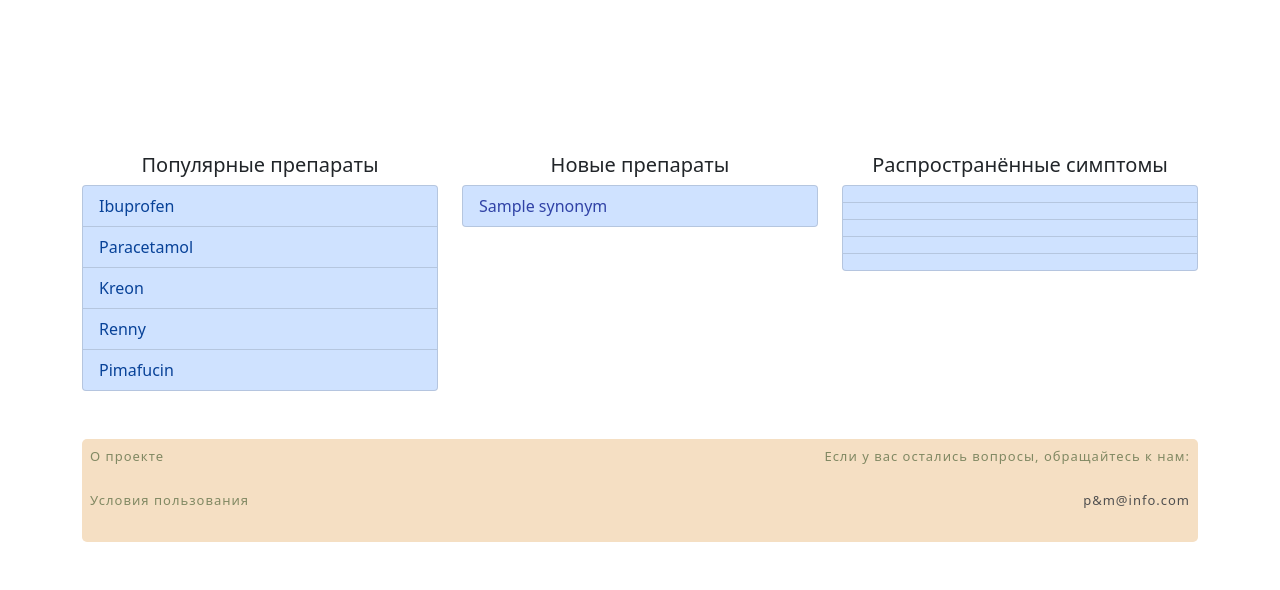
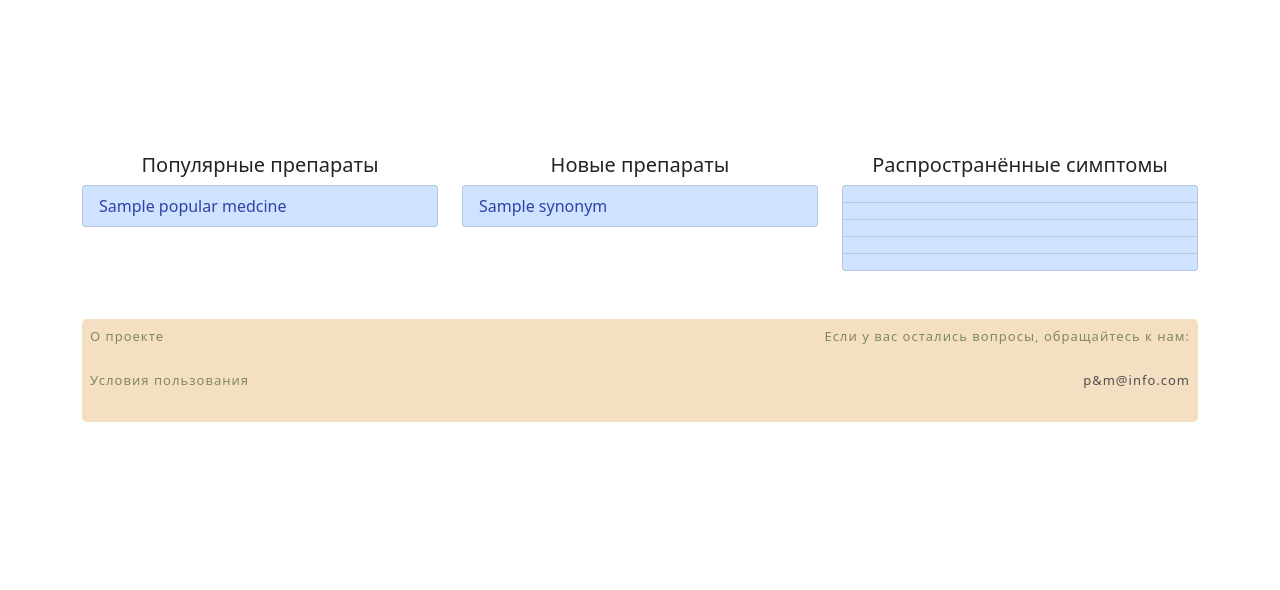
Before and after one commit to ArtsiomPH/-.-.-SC1-99-21, a Django app: template P&M/PM/start_page/templates/start_page/start.html in a window 1280 px wide. Shown: the part 245-835 px from the top of the page. After the commit the page ends 667 px from the top, so only its background shows below. Run offline with Django 4.2, Linux system fonts and the light colour scheme; tables that the repository leaves empty hold one stand-in row (values such as "Sample post"); the template is opened without the code that fills it: values that come from a table or form of the project are taken from there, most other values are stand-ins (such as "Sample title", 1, 10 or a date in 2020); some libraries are stand-ins or nearby versions.

Commit message:
add popular

```diff
--- a/P&M/PM/start_page/templates/start_page/search.html
+++ b/P&M/PM/start_page/templates/start_page/search.html
@@ -1,6 +1,6 @@
 {% extends 'start_page/base.html' %}
 {% block form %}{{search_form}}{% endblock form %}
-{% block title %}{{search_name}}{% endblock title %}
+{% block title %}{{synonym.comm_name}}{% endblock title %}
 {%block body_content%}
 <div class="container">
     <div class="row">
--- a/P&M/PM/start_page/templates/start_page/start.html
+++ b/P&M/PM/start_page/templates/start_page/start.html
@@ -12,11 +12,9 @@
         <div class="col-lg-4">
             <h4>Популярные препараты</h4>
             <ul class="list-group">
-                <li class="list-group-item list-group-item-action list-group-item-primary"><a>Ibuprofen</a></li>
-                <li class="list-group-item list-group-item-action list-group-item-primary"><a>Paracetamol</a></li>
-                <li class="list-group-item list-group-item-action list-group-item-primary"><a>Kreon</a></li>
-                <li class="list-group-item list-group-item-action list-group-item-primary"><a>Renny</a></li>
-                <li class="list-group-item list-group-item-action list-group-item-primary"><a>Pimafucin</a></li>
+                {% for popular_medcine in popular_medcines %}
+                <li class="list-group-item list-group-item-action list-group-item-primary"><a style="color: #3042a6" href="{% url 'start_page:search_param' popular_medcine.url_name %}">{{popular_medcine.comm_name}}</a></li>
+                {% endfor %}
             </ul>
         </div>
         <div class="col-lg-4">
```
Also changed, not shown: P&M/PM/start_page/views.py (+6 -2 lines).
